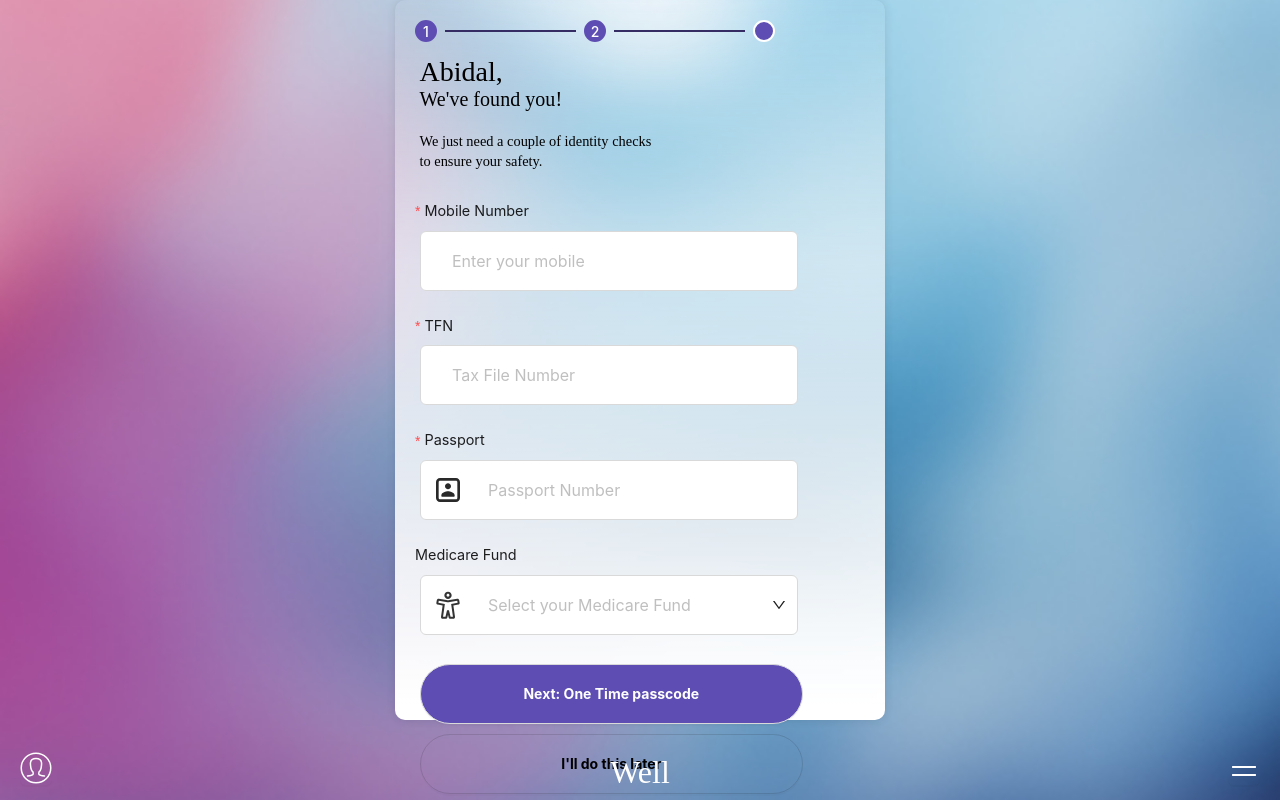
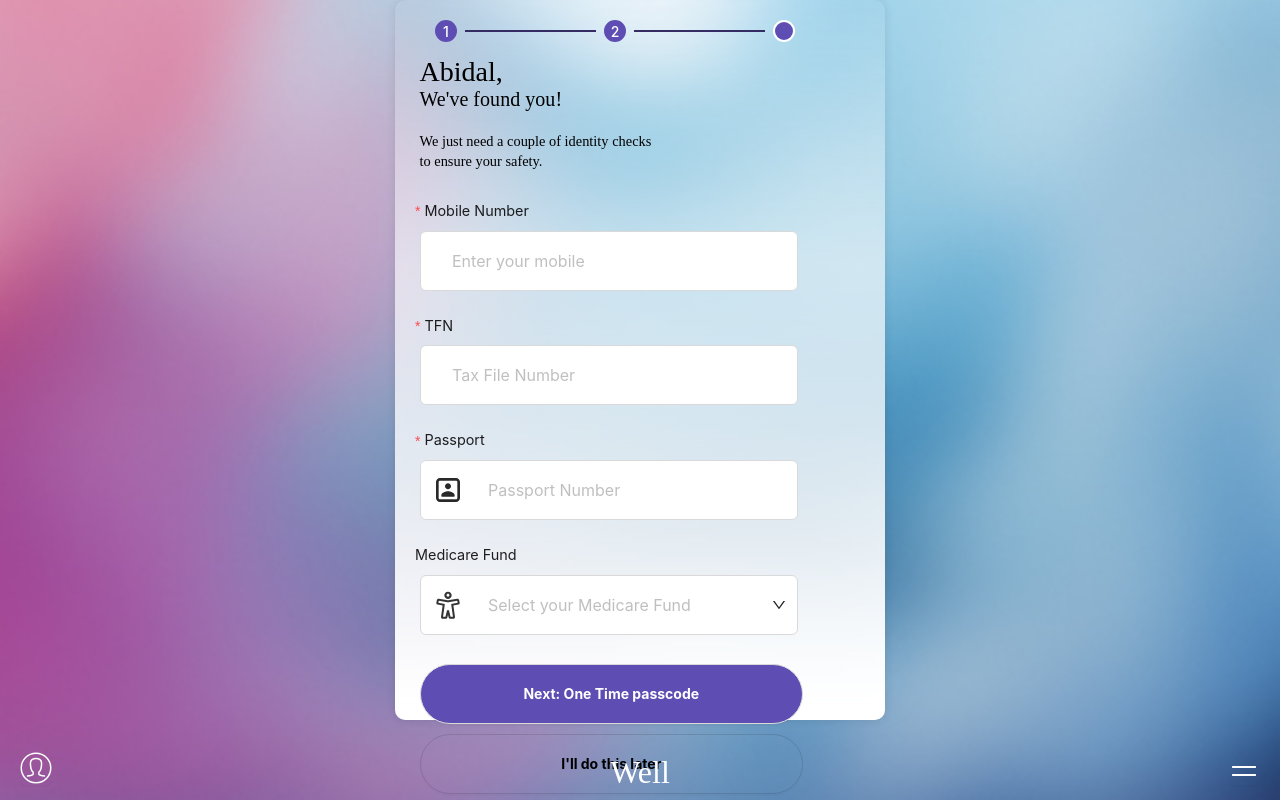
Before and after one commit to deaselWeasel/new, a React (Create React App) app: page /step1 in a window 1280 px wide. Built offline with nearby package versions, Linux system fonts and the light colour scheme; a web font is replaced by a local one.

Commit message:
alignment

```diff
--- a/src/step4/Step1.scss
+++ b/src/step4/Step1.scss
@@ -1,3 +1,4 @@
+
 .step1-overlay {
   display: flex;
   flex-direction: column;
@@ -16,10 +17,7 @@
 
 .step-container {
   width: 80%;
-  display: flex;
-  justify-content: space-between;
-  align-items: center;
-  margin-bottom: 0;
+  margin-left: 20px;
 }
 
 
--- a/src/step4/step1.js
+++ b/src/step4/step1.js
@@ -28,14 +28,13 @@ const Step1 = () => {
     backgroundPosition: 'center', // This centers the background image
     height: '100vh', // Adjust the height as needed
     width: '100%',
-    alignItems: 'center',
+
   };
 
 
 
   return (
     <div style ={backgroundStyle}>
-
       <div className="step1-overlay">
       <div className="step-container">
         <CustomStep currentStep={2} />
```
